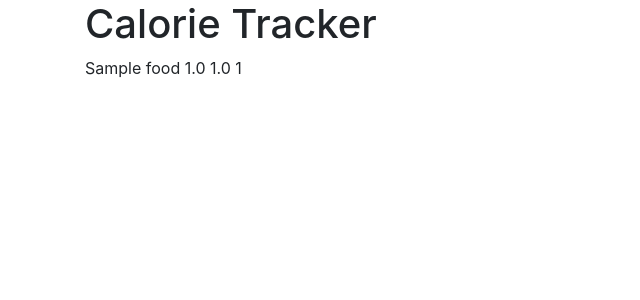
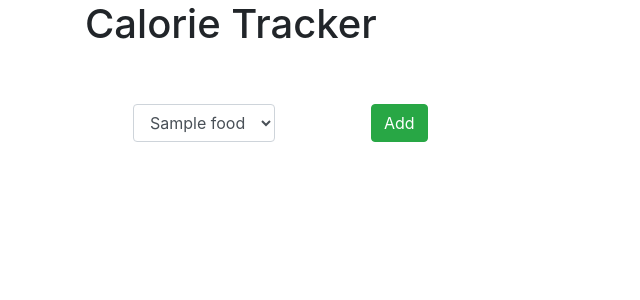
Before and after one commit to amakarudze/calorie-tracker, a Django app: page / in a window 1280 px wide. Shown: the top 300 px of the page, without its empty margins (0-640 px from the left). Run offline with Django 3.2, Linux system fonts and the light colour scheme; tables that the repository leaves empty hold one stand-in row (values such as "Sample post"); some libraries are stand-ins or nearby versions.

Commit message:
Add Consume model and submit food consumed by user

```diff
--- a/counter/admin.py
+++ b/counter/admin.py
@@ -1,6 +1,7 @@
 from django.contrib import admin
 
-from .models import Food
+from .models import Consume, Food
 # Register your models here.
 
+admin.site.register(Consume)
 admin.site.register(Food)
--- a/counter/models.py
+++ b/counter/models.py
@@ -1,6 +1,5 @@
 from django.db import models
-
-# Create your models here.
+from django.contrib.auth.models import User
 
 
 class Food(models.Model):
@@ -12,3 +11,11 @@ class Food(models.Model):
 
     def __str__(self):
         return self.name
+
+
+class Consume(models.Model):
+    user = models.ForeignKey(User, on_delete=models.CASCADE)
+    food_consumed = models.ForeignKey(Food, on_delete=models.CASCADE)
+
+    def __str__(self):
+        return self.user.first_name
--- a/counter/views.py
+++ b/counter/views.py
@@ -1,9 +1,16 @@
 from django.shortcuts import render
 
-from .models import Food
+from .models import Consume, Food
 # Create your views here.
 
 
 def index(request):
+    if request.method == "POST":
+        food_consumed = request.POST['food_consumed']
+        consume = Food.objects.get(name=food_consumed)
+        user = request.user
+        consume = Consume(user=user, food_consumed=consume)
+        consume.save()
+
     foods = Food.objects.all()
     return render(request, 'counter/index.html', {'foods': foods})
--- a/templates/counter/index.html
+++ b/templates/counter/index.html
@@ -23,9 +23,19 @@
         </div>
         <div class="row">
             <div class="col-md-12">
-                {% for food in foods %}
-                    {{ food.name }} {{ food.protein }} {{ food.carbs }} {{ food.fat }} {{ food.calories }} <br/>
-                {% endfor %}
+                <form class="form-inline" method="POST">
+                    {% csrf_token %}
+                    <div class="form-group m-5">
+                        <label for="food_consumed"></label>
+                        <select name="food_consumed" id="food_consumed" class="form-control">
+                            {% for food in foods %}
+                                <option value="{{ food.name }}">{{ food.name }}</option>
+                            {% endfor %}
+                        </select>
+                    </div>
+                    <button type="submit" class="btn btn-success m-5">Add</button>
+                </form>
+
             </div>
         </div>
     </div>
```
Also changed, not shown: counter/migrations/0002_consume.py (added).
